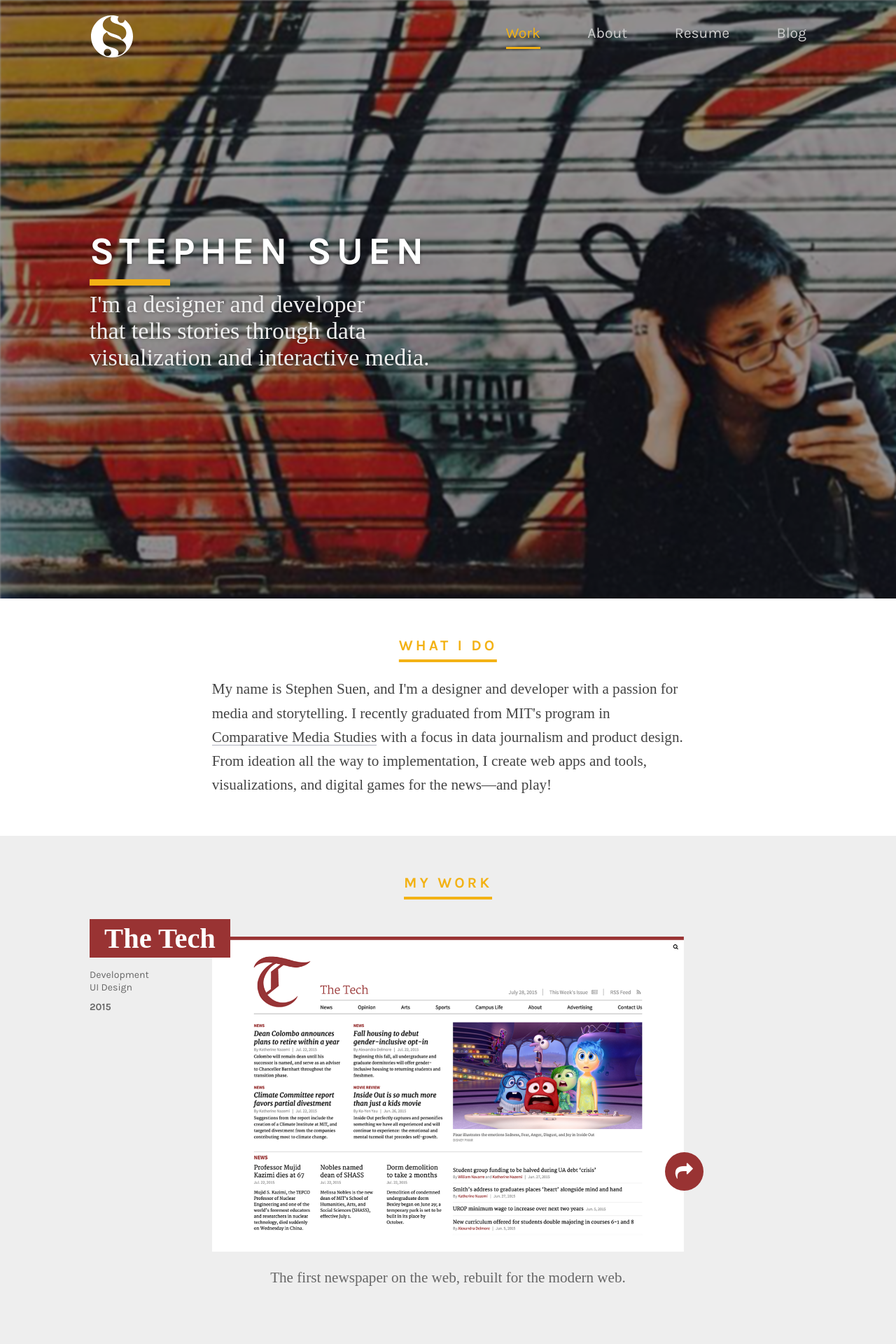
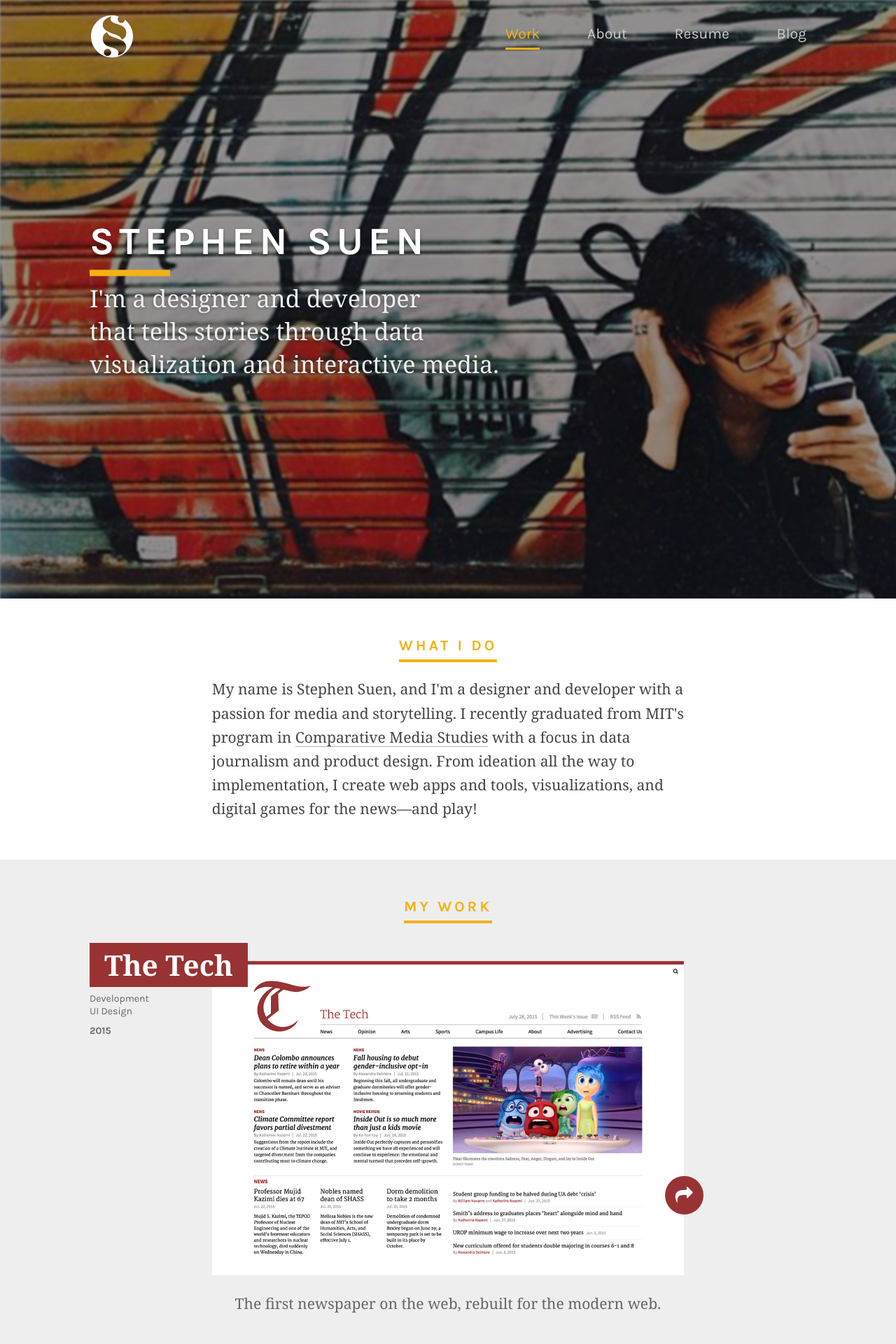
Before and after one commit to s2tephen/s2tephen.github.io, a Jekyll site: the page built from index.html, in a window 1280 px wide. Shown: the top 1920 px of the page at 70% size. Built offline with Jekyll 4.4.1, drawn with Linux system fonts in a browser that asks for light colours; nearby versions of some CDN libraries.

Commit message:
Added serif font stack.

```diff
--- a/assets/css/app.scss
+++ b/assets/css/app.scss
@@ -10,8 +10,8 @@ $max-width: 80%;
 $column-pct: 8.11272%;
 $gutter-pct: 5.01404%;
 
-$sans-font: 'Karla', -apple-system-font, ".SFNSDisplay-Regular", 'Helvetica Neue', 'Helvetica', Arial, sans-serif;
-$serif-font: 'freight-text-pro';
+$sans-font: 'Karla', -apple-system-font, '.SFNSDisplay-Regular', 'Helvetica Neue', 'Helvetica', Arial, sans-serif;
+$serif-font: 'freight-text-pro', 'Georgia', serif;
 $font-size: 1.5rem;
 $icon-size: 1.1rem;
 $primary-color: rgb(243,178,21);
```
